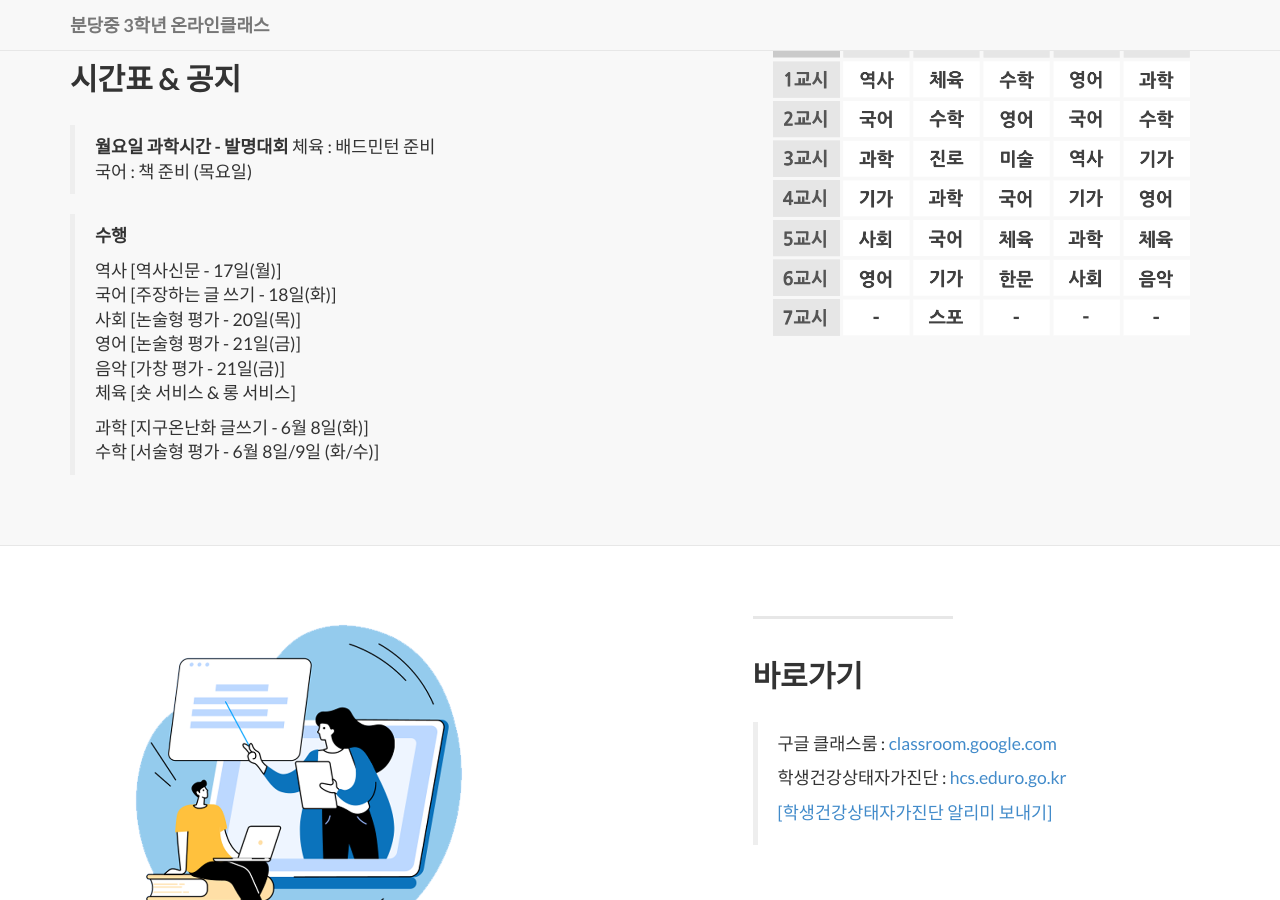
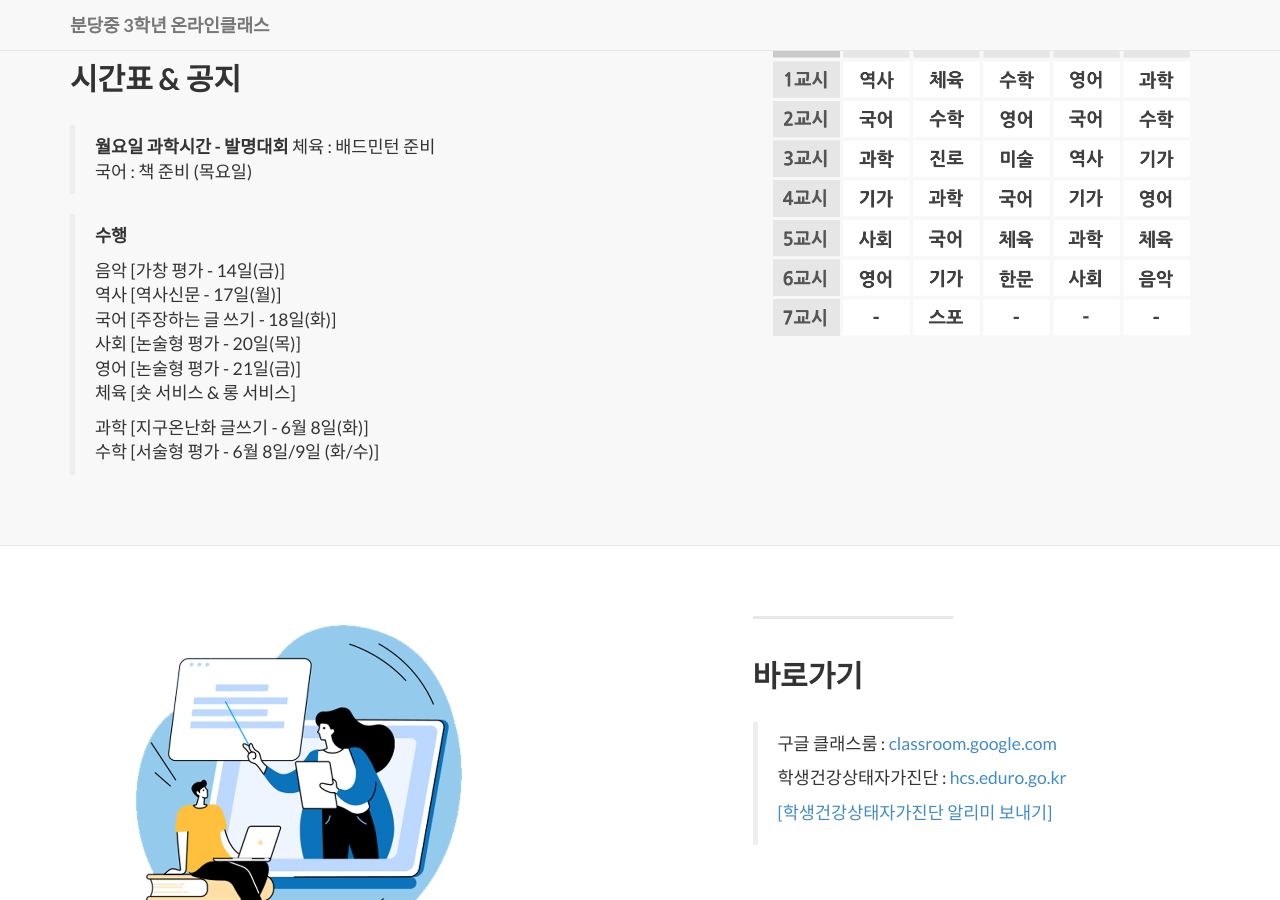
Before and after one commit to bundang-ms-2021/oncl, a Jekyll site: the page built from index.html, in a window 1280 px wide and 900 px high, scrolled down 815 px. Built offline with Jekyll 4.4.1, drawn with Linux system fonts in a browser that asks for light colours; nearby versions of some CDN libraries; library files that are not in the unit come from our copies.

Commit message:
Update 2014-09-21-services-1.markdown

```diff
--- a/_posts/2014-09-21-services-1.markdown
+++ b/_posts/2014-09-21-services-1.markdown
@@ -11,11 +11,11 @@ description: |
 
   > **수행**
   >
+  > 음악 [가창 평가 - 14일(금)]
   > 역사 [역사신문 - 17일(월)]
   > 국어 [주장하는 글 쓰기 - 18일(화)]
   > 사회 [논술형 평가 - 20일(목)]
   > 영어 [논술형 평가 - 21일(금)]
-  > 음악 [가창 평가 - 21일(금)]
   > 체육 [숏 서비스 & 롱 서비스]
   >
   > 과학 [지구온난화 글쓰기 - 6월 8일(화)]
```
